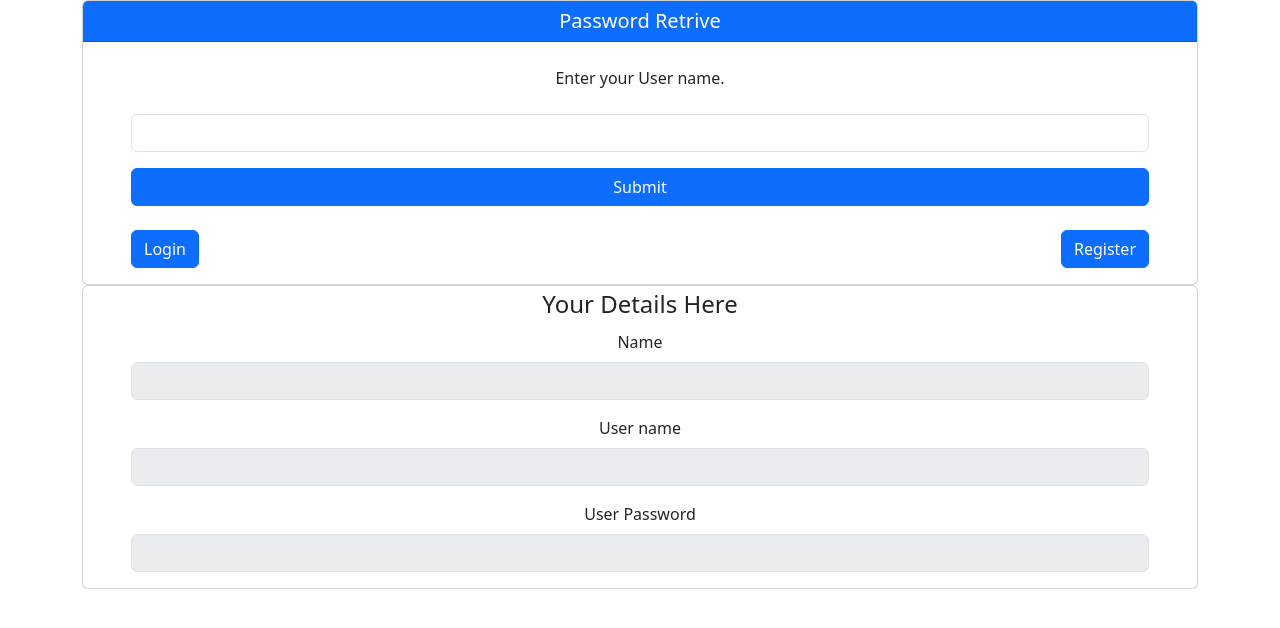
After one commit to fahmiddnet/dailyExpence_ajaxFilter, a PHP site: page /forget_pass.php in a window 1280 px wide. The commit adds this page. Shown: the top 628 px of the page. Run offline with PHP 8.4, Linux system fonts and the light colour scheme.

Commit message:
Add Password recover page

```diff
--- /dev/null
+++ b/forget_pass.php
@@ -0,0 +1,85 @@
+<?php include('db/connect.php'); ?>
+<?php
+$userInfo = '';
+$name = "";$user_name = ""; $user_pass = "";
+if(isset($_POST['submitBtn'])){
+    $userName = $_POST['userName'];
+    // echo $userName;
+    $sql = "SELECT * FROM user WHERE user_name = '$userName'";
+    $result = mysqli_query($conn,$sql);
+    if(mysqli_num_rows($result) > 0){
+        $userInfo = mysqli_fetch_assoc($result);
+        $name = $userInfo["name"];
+        $user_name = $userInfo["user_name"];
+        $user_pass = $userInfo["user_password"];
+    }
+}
+
+?>
+
+<!DOCTYPE html>
+<html lang="en">
+<head>
+    <meta charset="UTF-8">
+    <meta name="viewport" content="width=device-width, initial-scale=1.0">
+    <link rel="stylesheet" href="assets/css/bootstrap.min.css">
+    <link rel="stylesheet" href="style/style.css">
+    <title>Daily expenses </title>
+</head>
+<body>
+<div class="reset_pass">
+    <div class="container">
+        <div class="row">
+            <div class="col-md-12">
+                <div class="content">
+                    <div class="card text-center">
+                        <div class="card-header h5 text-white bg-primary">Password Retrive</div>
+                        <div class="card-body px-5">
+                            <p class="card-text py-2">
+                                Enter your User name.
+                            </p>
+                            <form action="" method="post">
+                                <div data-mdb-input-init class="form-outline">
+                                    <input type="text" name="userName" class="form-control my-3" />
+                                </div>
+                                <input type="submit" name="submitBtn" class="btn btn-primary w-100">
+                            </form>
+                            <div class="d-flex justify-content-between mt-4">
+                                <a class="btn btn-primary" href="index.php">Login</a>
+                                <a class="btn btn-primary" href="signup.php">Register</a>
+                            </div>
+                        </div>
+                    </div>
+                </div>
+            </div>
+            <div class="col-md-12">
+                <div class="content">
+                    <div class="card text-center">
+                        <form>
+                            <fieldset disabled>
+                                <legend><?php echo $name ?> Your Details Here</legend>
+                                <div class="mb-3 mx-5">
+                                    <label class="form-label">Name</label>
+                                    <input type="text" class="form-control" placeholder="<?php echo $name ?>">
+                                </div>
+                                <div class="mb-3 mx-5">
+                                    <label class="form-label">User name</label>
+                                    <input type="text" class="form-control" placeholder="<?php echo $user_name ?>">
+                                </div>
+                                <div class="mb-3 mx-5">
+                                    <label class="form-label">User Password</label>
+                                    <input type="text" class="form-control" placeholder="<?php echo $user_pass ?>">
+                                </div>
+                            </fieldset>
+                        </form>
+                    </div>
+                </div>
+            </div>
+        </div>
+    </div>
+</div>
+
+
+
+</body>
+</html>
--- a/index.php
+++ b/index.php
@@ -57,6 +57,9 @@
                         <div class="invalid-feedback">
                             Please provide a valid info.
                         </div>
+                        <div  class="form-text mb-2 text-dark">
+                            <a href="forget_pass.php" class="fw-bold">Forget password</a>
+                        </div>
                     </div>
                     <div class="text-center"><button type="submit" name="login_submit" class="btn btn-primary px-5 mb-5 w-100">Log in</button> </div>
                     <div id="emailHelp" class="form-text text-center mb-5 text-dark">
```
